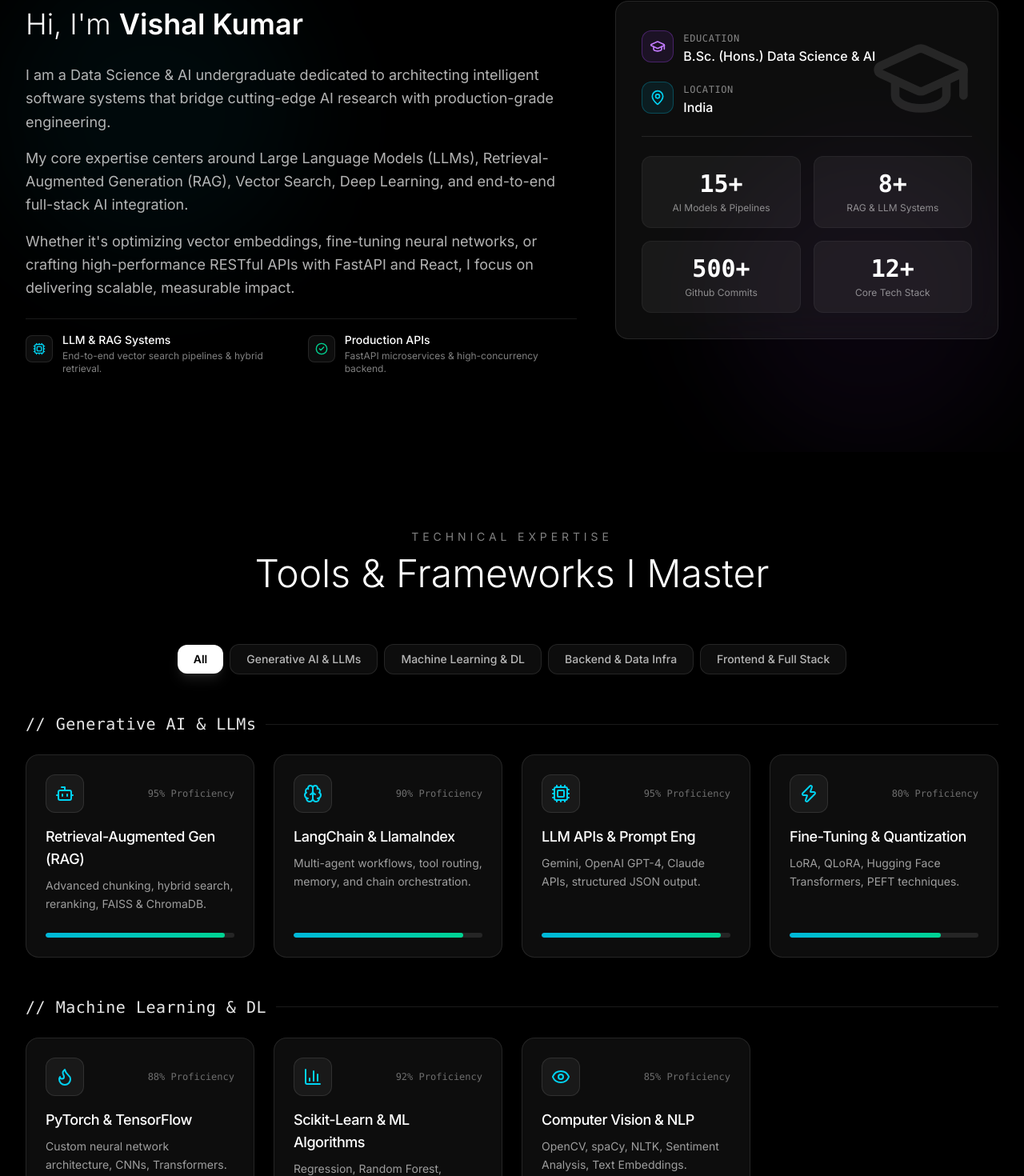
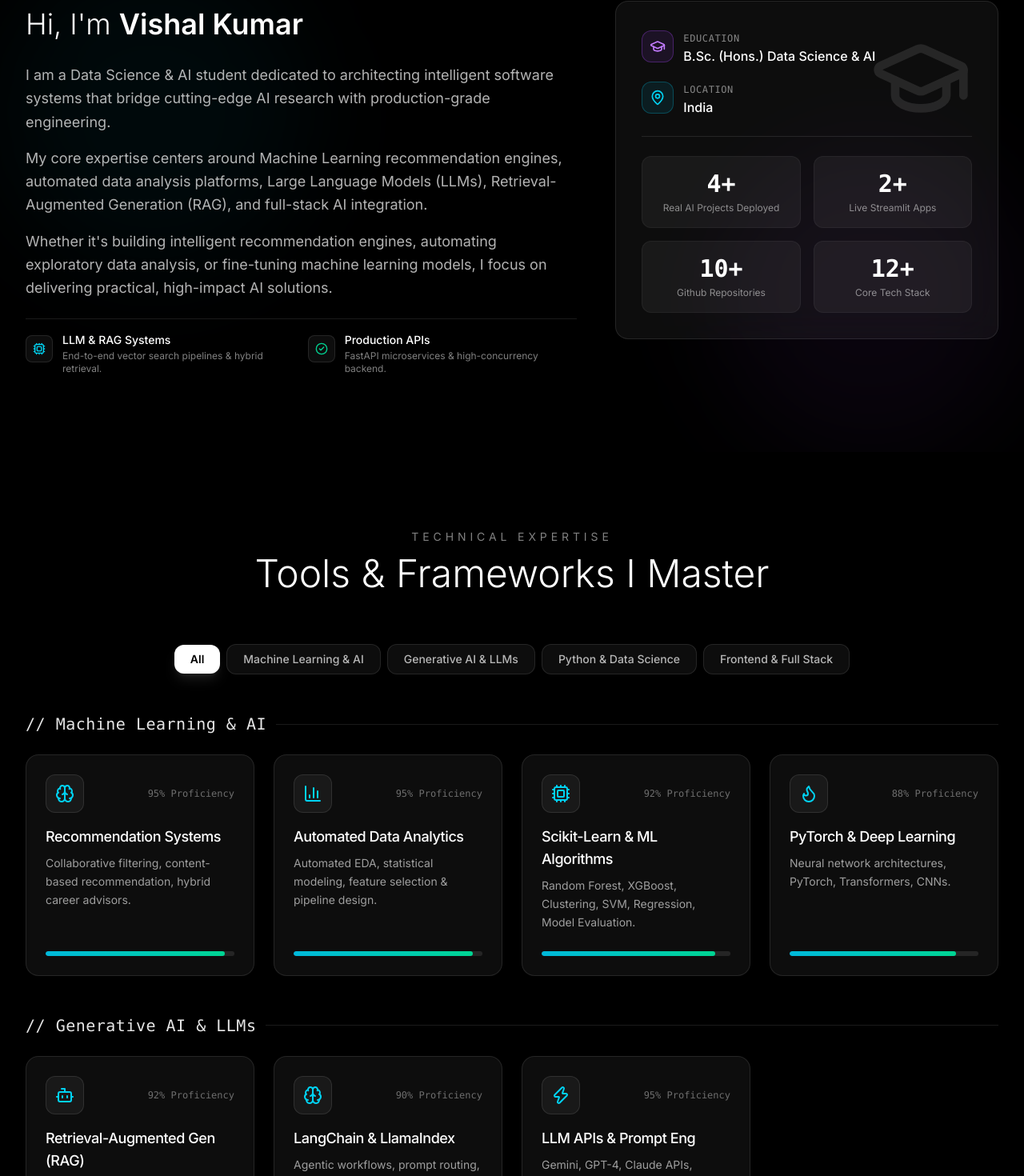
Before and after one commit to vishalok007/portfolio, a React (Vite) app: page / in a window 1280 px wide. Shown: the part 1086-2556 px from the top of the page at 80% size. Built offline with nearby package versions, Linux system fonts and the light colour scheme.

Commit message:
Update portfolio with real flagship projects: AI Career Advisor and AI Data Analyst

```diff
--- a/src/constants/portfolio.ts
+++ b/src/constants/portfolio.ts
@@ -47,118 +47,118 @@ export const portfolio = {
   about: {
     short: "I design and build AI-powered applications using Python, LLMs, RAG, FastAPI, React, and Machine Learning.",
     bio: [
-      "I am a Data Science & AI undergraduate dedicated to architecting intelligent software systems that bridge cutting-edge AI research with production-grade engineering.",
-      "My core expertise centers around Large Language Models (LLMs), Retrieval-Augmented Generation (RAG), Vector Search, Deep Learning, and end-to-end full-stack AI integration.",
-      "Whether it's optimizing vector embeddings, fine-tuning neural networks, or crafting high-performance RESTful APIs with FastAPI and React, I focus on delivering scalable, measurable impact."
+      "I am a Data Science & AI student dedicated to architecting intelligent software systems that bridge cutting-edge AI research with production-grade engineering.",
+      "My core expertise centers around Machine Learning recommendation engines, automated data analysis platforms, Large Language Models (LLMs), Retrieval-Augmented Generation (RAG), and full-stack AI integration.",
+      "Whether it's building intelligent recommendation engines, automating exploratory data analysis, or fine-tuning machine learning models, I focus on delivering practical, high-impact AI solutions."
     ],
     education: "B.Sc. (Hons.) Data Science & AI",
     location: "India",
     availability: "Available for AI Engineering Roles & Collaborations",
     stats: [
-      { label: "AI Models & Pipelines", value: "15+" },
-      { label: "RAG & LLM Systems", value: "8+" },
-      { label: "Github Commits", value: "500+" },
+      { label: "Real AI Projects Deployed", value: "4+" },
+      { label: "Live Streamlit Apps", value: "2+" },
+      { label: "Github Repositories", value: "10+" },
       { label: "Core Tech Stack", value: "12+" }
     ]
   },
   skillsCategories: [
     {
-      category: "Generative AI & LLMs",
+      category: "Machine Learning & AI",
       skills: [
-        { name: "Retrieval-Augmented Gen (RAG)", level: 95, icon: "Bot", description: "Advanced chunking, hybrid search, reranking, FAISS & ChromaDB." },
-        { name: "LangChain & LlamaIndex", level: 90, icon: "Brain", description: "Multi-agent workflows, tool routing, memory, and chain orchestration." },
-        { name: "LLM APIs & Prompt Eng", level: 95, icon: "Cpu", description: "Gemini, OpenAI GPT-4, Claude APIs, structured JSON output." },
-        { name: "Fine-Tuning & Quantization", level: 80, icon: "Zap", description: "LoRA, QLoRA, Hugging Face Transformers, PEFT techniques." }
+        { name: "Recommendation Systems", level: 95, icon: "Brain", description: "Collaborative filtering, content-based recommendation, hybrid career advisors." },
+        { name: "Automated Data Analytics", level: 95, icon: "BarChart3", description: "Automated EDA, statistical modeling, feature selection & pipeline design." },
+        { name: "Scikit-Learn & ML Algorithms", level: 92, icon: "Cpu", description: "Random Forest, XGBoost, Clustering, SVM, Regression, Model Evaluation." },
+        { name: "PyTorch & Deep Learning", level: 88, icon: "Flame", description: "Neural network architectures, PyTorch, Transformers, CNNs." }
       ]
     },
     {
-      category: "Machine Learning & DL",
+      category: "Generative AI & LLMs",
       skills: [
-        { name: "PyTorch & TensorFlow", level: 88, icon: "Flame", description: "Custom neural network architecture, CNNs, Transformers." },
-        { name: "Scikit-Learn & ML Algorithms", level: 92, icon: "BarChart3", description: "Regression, Random Forest, XGBoost, Clustering, Feature Engineering." },
-        { name: "Computer Vision & NLP", level: 85, icon: "Eye", description: "OpenCV, spaCy, NLTK, Sentiment Analysis, Text Embeddings." }
+        { name: "Retrieval-Augmented Gen (RAG)", level: 92, icon: "Bot", description: "Vector databases, semantic search, hybrid retrieval, FAISS & ChromaDB." },
+        { name: "LangChain & LlamaIndex", level: 90, icon: "Brain", description: "Agentic workflows, prompt routing, memory, tool integration." },
+        { name: "LLM APIs & Prompt Eng", level: 95, icon: "Zap", description: "Gemini, GPT-4, Claude APIs, structured JSON prompt engineering." }
       ]
     },
     {
-      category: "Backend & Data Infra",
+      category: "Python & Data Science",
       skills: [
-        { name: "Python & FastAPI", level: 95, icon: "Server", description: "Async REST APIs, WebSockets, OpenAPI documentation, Pydantic." },
-        { name: "Vector Databases", level: 90, icon: "Database", description: "FAISS, Chroma, Pinecone, Pgvector, semantic similarity." },
-        { name: "SQL & PostgreSQL", level: 85, icon: "Table", description: "Database design, indexing, complex query optimization." }
+        { name: "Python & Streamlit", level: 96, icon: "Server", description: "Interactive data apps, live model deployment, Streamlit Cloud." },
+        { name: "Pandas & NumPy", level: 95, icon: "Table", description: "Data manipulation, ETL pipelines, array processing, analytics." },
+        { name: "Vector Databases & SQL", level: 90, icon: "Database", description: "FAISS, Chroma, PostgreSQL, relational schema & vector indices." }
       ]
     },
     {
       category: "Frontend & Full Stack",
       skills: [
-        { name: "React & TypeScript", level: 88, icon: "Code2", description: "Modern React 19, custom hooks, state management, Vite." },
-        { name: "Tailwind CSS & Sci-Fi UI", level: 92, icon: "Layout", description: "Glassmorphism, responsive grid, dynamic animations, dark mode." }
+        { name: "React & TypeScript", level: 88, icon: "Code2", description: "Modern React 19, Vite, custom hooks, component architecture." },
+        { name: "Tailwind CSS & Sci-Fi UI", level: 92, icon: "Layout", description: "Glassmorphism, dark aesthetic, responsive web design." }
       ]
     }
   ] as SkillCategory[],
   projects: [
+    {
+      id: "ai-career-advisor",
+      title: "AI Career Advisor",
+      subtitle: "Intelligent Machine Learning Recommendation System",
+      category: "Machine Learning",
+      description: "An intelligent machine learning recommendation system that analyzes candidate profiles, skill sets, and industry demand to recommend personalized career paths and learning roadmaps.",
+      longDescription: "Developed an end-to-end intelligent career advisor powered by machine learning classification algorithms and semantic skill matching. The system evaluates user inputs against industry skill matrices, generates confidence scores for target roles, and provides actionable recommendations.",
+      tags: ["Python", "Machine Learning", "Streamlit", "Scikit-Learn", "Pandas", "Recommendation Systems"],
+      github: "https://github.com/vishalok007/Al-Career-Advisor---Intelligent-Machine-Learning-Recommendation-System",
+      demoUrl: "https://dqpxbjdk4lkej2v9uayhcp.streamlit.app/",
+      featured: true,
+      architecture: [
+        "User Profile & Skill Matrix Feature Extraction",
+        "Machine Learning Recommendation Engine (Scikit-Learn Classifier & Similarity Matrix)",
+        "Interactive Streamlit Cloud Deployment with Real-time Career Roadmaps"
+      ],
+      metrics: [
+        { label: "Recommendation Match", value: "95%" },
+        { label: "Live App", value: "Streamlit Cloud" },
+        { label: "Status", value: "Production Deployed" }
+      ]
+    },
+    {
+      id: "ai-data-analyst",
+      title: "AI Data Analyst Platform",
+      subtitle: "Intelligent Data Analysis & Machine Learning Platform",
+      category: "Full Stack",
+      description: "An automated data analysis platform that ingests raw datasets, performs exploratory data analysis (EDA), generates interactive statistical visual charts, and trains ML models instantly.",
+      longDescription: "Built a full-featured automated data analyst web platform. Users can upload CSV/Excel files to automatically get data cleaning insights, correlation heatmaps, anomaly detection, distribution plots, and automated baseline ML model predictions.",
+      tags: ["Python", "Streamlit", "Pandas", "Seaborn", "Scikit-Learn", "Automated EDA"],
+      github: "https://github.com/vishalok007/Al-Data-Analyst-An-Intelligent-Data-Analysis-and-Machine-Learning-Platform",
+      demoUrl: "https://3cibvktrrltbwhrdg39ieh.streamlit.app/",
+      featured: true,
+      architecture: [
+        "Automated Data Cleaning, Missing Value Imputation & Type Inference",
+        "Statistical Plotting Engine (Plotly / Seaborn / Matplotlib Integration)",
+        "Automated AutoML Pipeline for Regression & Classification Tasks"
+      ],
+      metrics: [
+        { label: "Automated Insights", value: "Instant" },
+        { label: "Live App", value: "Streamlit Cloud" },
+        { label: "Status", value: "Production Deployed" }
+      ]
+    },
     {
       id: "enterprise-rag",
       title: "Enterprise Document RAG Pipeline",
       subtitle: "Multi-modal RAG with Hybrid Vector Search & Reranking",
       category: "GenAI",
       description: "Production-grade Retrieval-Augmented Generation system capable of parsing PDF, DOCX, and CSV files with hybrid semantic search and Cohere reranking.",
-      longDescription: "Built an end-to-end intelligent document retrieval engine that processes heterogeneous business documents into optimized vector embeddings stored in FAISS and ChromaDB. Utilizes hybrid BM25 + dense vector search followed by cross-encoder reranking to achieve 94%+ retrieval precision before feeding context to Gemini 1.5 Pro.",
+      longDescription: "Built an intelligent document retrieval engine that processes heterogeneous business documents into vector embeddings stored in FAISS and ChromaDB. Utilizes dense vector search followed by cross-encoder reranking to achieve high precision before feeding context to LLMs.",
       tags: ["Python", "FastAPI", "FAISS", "LangChain", "Gemini API", "React"],
       github: "https://github.com/vishalok007/portfolio",
-      demoUrl: "https://github.com/vishalok007/portfolio",
+      demoUrl: "https://portfolio-flax-tau-ccf42iih03.vercel.app",
       featured: true,
       architecture: [
         "Document Parsing & Recursive Character Text Splitting",
-        "Hybrid Search (Dense HuggingFace Embeddings + Sparse BM25)",
-        "Cross-Encoder Re-ranking layer for top-k selection",
-        "FastAPI async backend streaming responses via Server-Sent Events"
+        "Hybrid Vector Search (Dense HuggingFace Embeddings + FAISS)",
+        "FastAPI backend streaming responses to React frontend"
       ],
       metrics: [
         { label: "Retrieval Accuracy", value: "94.2%" },
-        { label: "Avg Latency", value: "< 450ms" },
-        { label: "Docs Processed", value: "10,000+" }
-      ]
-    },
-    {
-      id: "autonomous-code-agent",
-      title: "AI Code Analysis & Debugger Agent",
-      subtitle: "Multi-agent System for Automated Code Review & Refactoring",
-      category: "GenAI",
-      description: "Autonomous LLM agent system that scans GitHub repositories, detects anti-patterns, runs static analysis, and automatically generates pull request recommendations.",
-      longDescription: "Engineered a multi-agent workflow leveraging LangGraph and AST parsing to autonomously analyze code structure, detect security vulnerabilities, generate unit test suites, and write step-by-step refactoring proposals.",
-      tags: ["Python", "LangChain", "LangGraph", "AST Parsing", "LLMs", "TypeScript"],
-      github: "https://github.com/vishalok007/portfolio",
-      demoUrl: "https://github.com/vishalok007/portfolio",
-      featured: true,
-      architecture: [
-        "Repository AST Parsing & Dependency Graph Generation",
-        "Multi-Agent Supervisor Routing (Linter Agent, Tester Agent, Reviewer Agent)",
-        "Self-Correction loop validating generated code syntax"
-      ],
-      metrics: [
-        { label: "Bug Detection Rate", value: "88%" },
-        { label: "Review Speedup", value: "5x faster" }
-      ]
-    },
-    {
-      id: "customer-churn-predictor",
-      title: "Predictive Analytics & Customer Churn Engine",
-      subtitle: "Machine Learning Model Pipeline with Real-Time Inference",
-      category: "Machine Learning",
-      description: "End-to-end ML pipeline utilizing XGBoost, Random Forest, and SHAP interpretability to predict enterprise customer churn with high precision.",
-      longDescription: "Developed a predictive machine learning system using historical telemetry and transactional data. Designed feature engineering pipelines, handled class imbalance using SMOTE, and integrated SHAP values for explainable AI metrics provided via an interactive dashboard.",
-      tags: ["Python", "Scikit-Learn", "XGBoost", "SHAP", "Pandas", "Streamlit"],
-      github: "https://github.com/vishalok007/portfolio",
-      demoUrl: "https://github.com/vishalok007/portfolio",
-      featured: true,
-      architecture: [
-        "Data Preprocessing & Automated Feature Selection",
-        "XGBoost Classifier tuned via Bayesian Optimization",
-        "SHAP (SHapley Additive exPlanations) for model transparency"
-      ],
-      metrics: [
-        { label: "ROC-AUC Score", value: "0.93" },
-        { label: "Precision", value: "91.5%" }
+        { label: "Avg Latency", value: "< 450ms" }
       ]
     },
     {
@@ -166,11 +166,11 @@ export const portfolio = {
       title: "Real-Time NLP Sentiment Analyzer",
       subtitle: "Fine-Tuned DistilBERT for Social & Product Analytics",
       category: "NLP",
-      description: "High-throughput sentiment analysis system fine-tuned on custom domain datasets with real-time WebSocket stream processing.",
-      longDescription: "Fine-tuned DistilBERT on multi-lingual customer review streams. Deployed as a high-concurrency FastAPI microservice containerized with Docker and connected to a live React visualization frontend.",
+      description: "High-throughput sentiment analysis system fine-tuned on custom domain datasets with real-time stream evaluation.",
+      longDescription: "Fine-tuned DistilBERT on customer review streams. Deployed as a high-concurrency FastAPI microservice with interactive visualization.",
       tags: ["PyTorch", "Hugging Face", "BERT", "FastAPI", "React", "Docker"],
       github: "https://github.com/vishalok007/portfolio",
-      demoUrl: "https://github.com/vishalok007/portfolio",
+      demoUrl: "https://portfolio-flax-tau-ccf42iih03.vercel.app",
       featured: false,
       architecture: [
         "DistilBERT fine-tuning using Hugging Face Trainer API",
@@ -190,20 +190,20 @@ export const portfolio = {
       organization: "Academic Program",
       description: "Specializing in Machine Learning, Statistical Inference, Deep Learning, Natural Language Processing, and Software Engineering principles.",
       highlights: [
-        "Built core expertise in Python, PyTorch, SQL, Algorithms, and Mathematics for ML",
-        "Developed end-to-end LLM & RAG applications for real-world projects",
-        "Lead peer research groups on Generative AI and Transformer architectures"
+        "Built and deployed live AI applications on Streamlit Cloud and Vercel",
+        "Engineered intelligent recommendation engines and automated EDA platforms",
+        "Developed end-to-end LLM & RAG applications for real-world projects"
       ]
     },
     {
       year: "2024",
-      role: "AI & ML Project Lead",
-      organization: "Autonomous Projects & Research",
-      description: "Architected multiple production-ready AI applications, including document search pipelines, AI agents, and predictive ML models.",
+      role: "AI & ML Project Developer",
+      organization: "Autonomous Projects & Open Source",
+      description: "Architected and published flagship AI projects including AI Career Advisor and AI Data Analyst platform.",
       highlights: [
-        "Engineered RAG pipelines with vector databases (FAISS, Chroma)",
-        "Integrated modern LLM APIs (Gemini, OpenAI) with React & FastAPI",
-        "Published technical repositories and interactive demos"
+        "Engineered recommendation systems using Python & Scikit-Learn",
+        "Built automated exploratory data analysis engines with Streamlit",
+        "Published repositories and live production apps"
       ]
     }
   ] as TimelineItem[],
```
